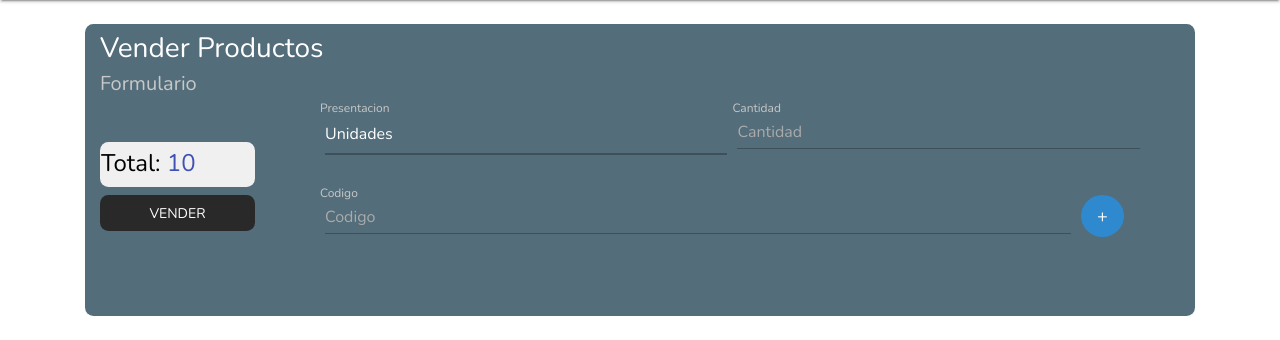
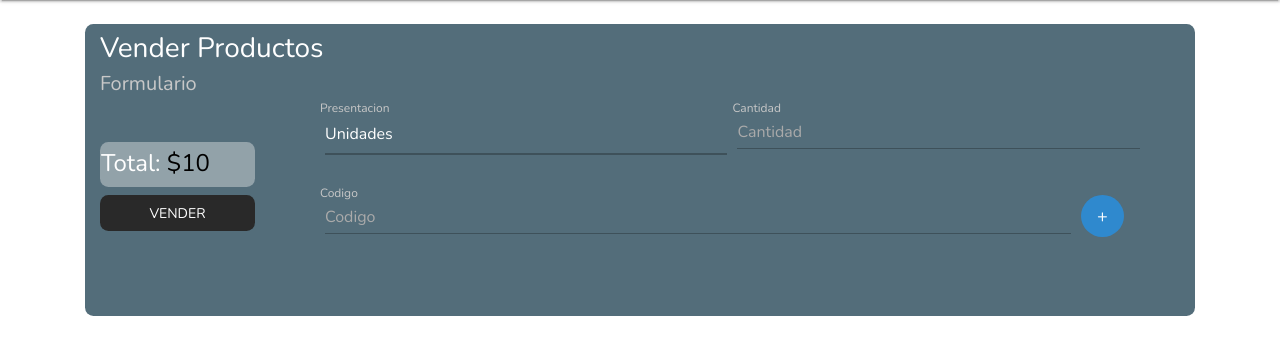
Before and after one commit to rivaslive/libreriaLag, a Django app: template templates/ventas/shop.html in a window 1280 px wide. Shown: the part 65-405 px from the top of the page. Run offline with Django 3.2, Linux system fonts and the light colour scheme; the template is opened without the code that fills it: most values are stand-ins (such as "Sample title", 1, 10 or a date in 2020); some libraries are stand-ins or nearby versions.

Commit message:
change color

```diff
--- a/templates/ventas/shop.html
+++ b/templates/ventas/shop.html
@@ -76,7 +76,7 @@
                 {% endfor %}
             {% endif %}
             <div class="col-md-2">
-                <h4 class="rounded" style="margin-top: 30%;color: black; background-color: rgb(240,240,240); height: 45px; padding: 7px 1px">Total: <span style="color: #3f51b5">{{ total }}</span></h4>
+                <h4 class="rounded" style="margin-top: 30%;color: white; background-color: rgb(240,240,240,0.4); height: 45px; padding: 7px 1px">Total: <span style="color: black">${{ total }}</span></h4>
                 <button type="submit" class="rounded btn btn-dark active" style="width: 100%">vender</button>
             </div>
             <div class="col-md-10">
```
